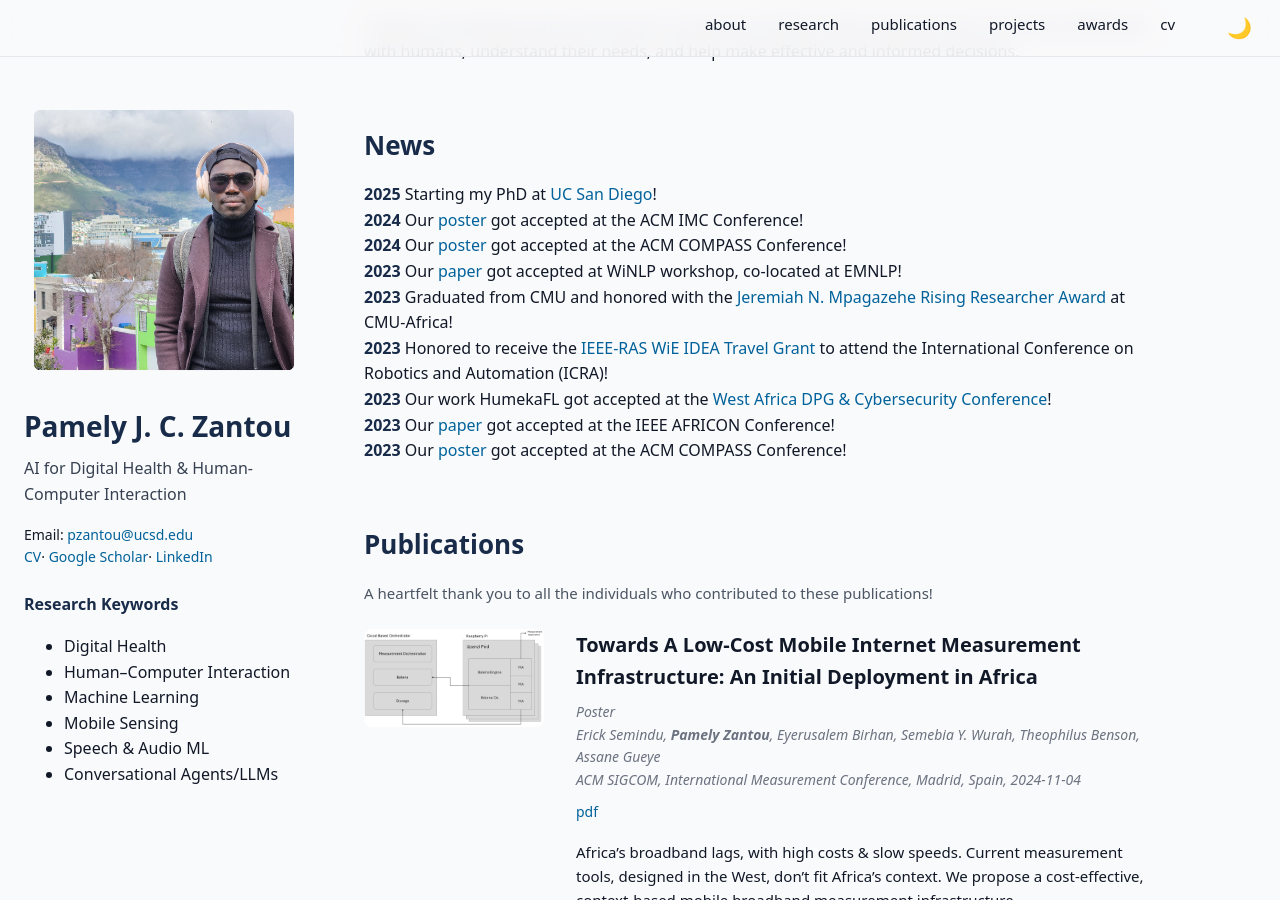
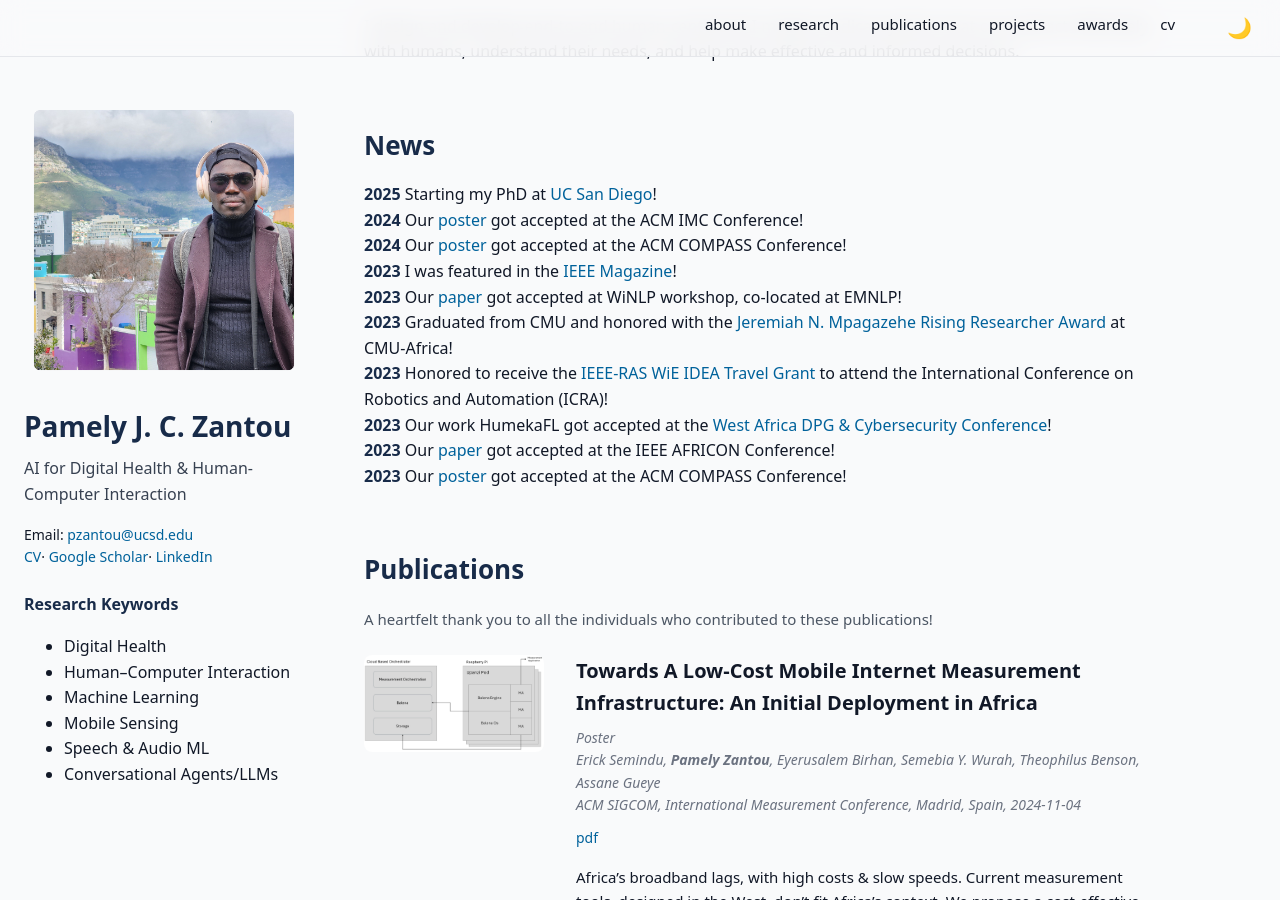
Before and after one commit to pamely/pamely.github.io, a Jekyll site: the page built from index.html, in a window 1280 px wide and 900 px high, scrolled down 425 px. Built offline with Jekyll 4.4.1, drawn with Linux system fonts in a browser that asks for light colours.

Commit message:
Update homepage content/layout

```diff
--- a/index.html
+++ b/index.html
@@ -40,6 +40,7 @@
     <li><span class="news-date">2025</span> Starting my PhD at <a href="https://ucsd.edu/">UC San Diego</a>! </li>
     <li><span class="news-date">2024</span> Our <a href="https://dl.acm.org/doi/10.1145/3646547.3689682">poster</a> got accepted at the ACM IMC Conference!</li>
     <li><span class="news-date">2024</span> Our <a href="https://2024.compass.acm.org/index.html%3Fp=10259.html">poster</a> got accepted at the ACM COMPASS Conference!</li>
+    <li><span class="news-date">2023</span> I was featured in the <a href="https://ramagazine.ieee.org/2023/12/15/women-in-engineering-idea-a-new-initiative-to-foster-diversity-and-inclusion-in-the-robotics-and-automation-society/"> IEEE Magazine</a>!</li>
     <li><span class="news-date">2023</span> Our <a href="https://arxiv.org/abs/2308.14280">paper</a> got accepted at WiNLP workshop, co-located at EMNLP!</li>
     <li><span class="news-date">2023</span> Graduated from CMU and honored with the <a href="https://www.africa.engineering.cmu.edu/students/fellowships-awards.html">Jeremiah N. Mpagazehe Rising Researcher Award</a> at CMU-Africa!</li>
     <li><span class="news-date">2023</span> Honored to receive the <a href="https://www.ieee-ras.org/women-in-engineering/idea-winners">IEEE-RAS WiE IDEA Travel Grant</a> to attend the International Conference on Robotics and Automation (ICRA)!</li>
```
